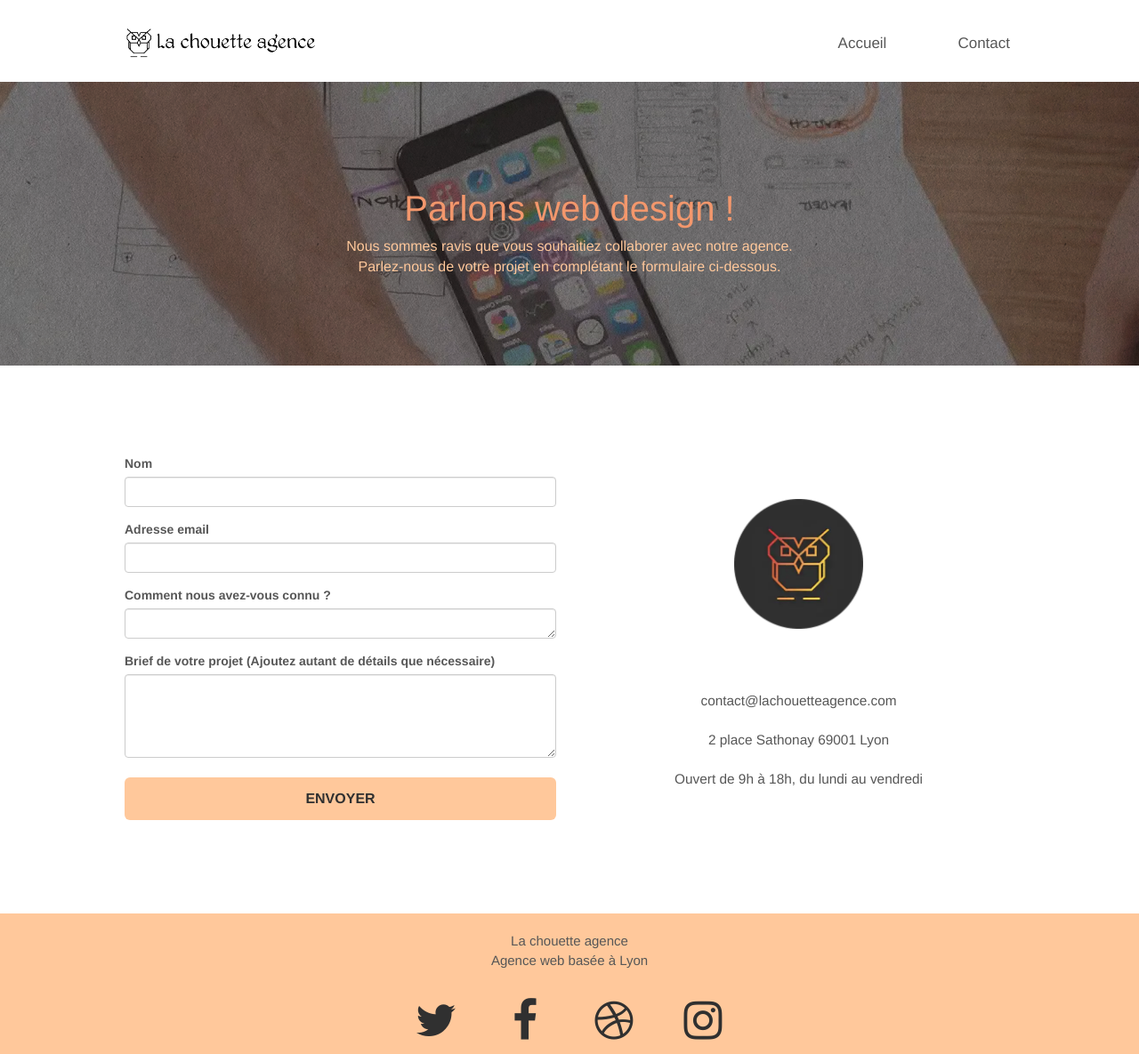
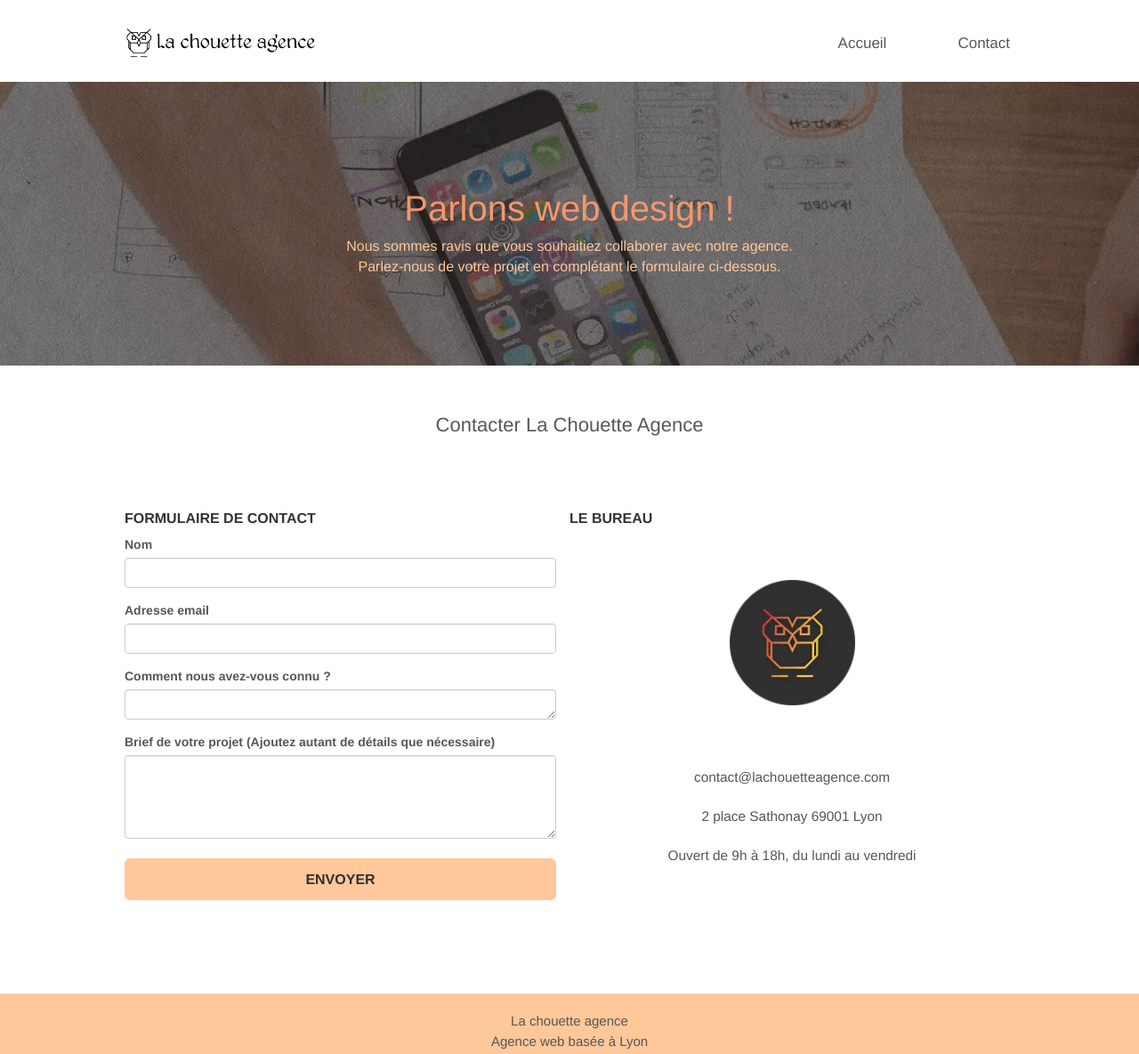
Before and after one commit to hyejinyeo/HyejinYeo_4_16062021, a plain HTML site: page contact.html in a window 1280 px wide. Shown: the top 1185 px of the page at 89% size. Drawn offline with Linux system fonts and the light colour scheme.

Commit message:
Modification: La hiérarchie de titire <h>

```diff
--- a/contact.html
+++ b/contact.html
@@ -93,10 +93,13 @@
 		</section>
 		<!-- bloc-6 END -->
 		<!-- bloc-7 -->
+		<section id="information-contact">
+			<h2>Contacter La Chouette Agence</h2>
 			<div class="bloc bgc-white l-bloc bloc-responsive" id="bloc-7">
 				<div class="container bloc-lg">
 					<div class="row display-adj">
-					<div class="col-sm-6">
+						<article class="col-sm-6">
+							<h3>Formulaire de contact</h3>
 							<form method="post" action="includes/form_1.php" id="form_1" novalidate>
 								<div class="form-group">
 									<label for="name">
@@ -125,7 +128,9 @@
 									Envoyer
 								</button>
 							</form>
-					</div>
+						</article>
+						<aside class="aside-pad">
+							<h3>Le bureau</h3>
 							<div class="col-sm-6 contact-info">
 								<img src="img/logo.webp" title="Logo-circle" class="center-block image-resize-mode logo-width" alt="Logo de la chouette agence, entreprise web design à Lyon" />
 								<address>
@@ -134,9 +139,11 @@
 									Ouvert de 9h à 18h, du lundi au vendredi
 								</address>
 							</div>
+						</aside>
 					</div>
 				</div>
 			</div>
+		</section>
 		<!-- bloc-7 END -->
 		<!-- ScrollToTop Button -->
 		<a class="bloc-button btn btn-d scrollToTop" onclick="scrollToTarget('1')"><span class="fa fa-chevron-up"></span></a>
--- a/style.css
+++ b/style.css
@@ -55,6 +55,7 @@ a:hover {
 .bloc-sm {
     padding: 20px 50px;
 }
+
 
 .bg-center,
 .bg-l-edge,
@@ -1073,6 +1074,19 @@ h4 {
     padding-right: 5px!important;
     padding-left: 5px!important;
 }
+.aside-pad {
+    padding-left: 15px!important;
+    padding-right: 15px!important;
+}
+
+#information-contact > h2 {
+    padding-top: 30px;
+    text-align: center;
+}
+
+#bloc-7 > .bloc-lg {
+    padding-top: 50px!important;
+}
 label {
     font-weight: bold;
 }
```
Lines whose indentation alone changed are shown as unchanged.
